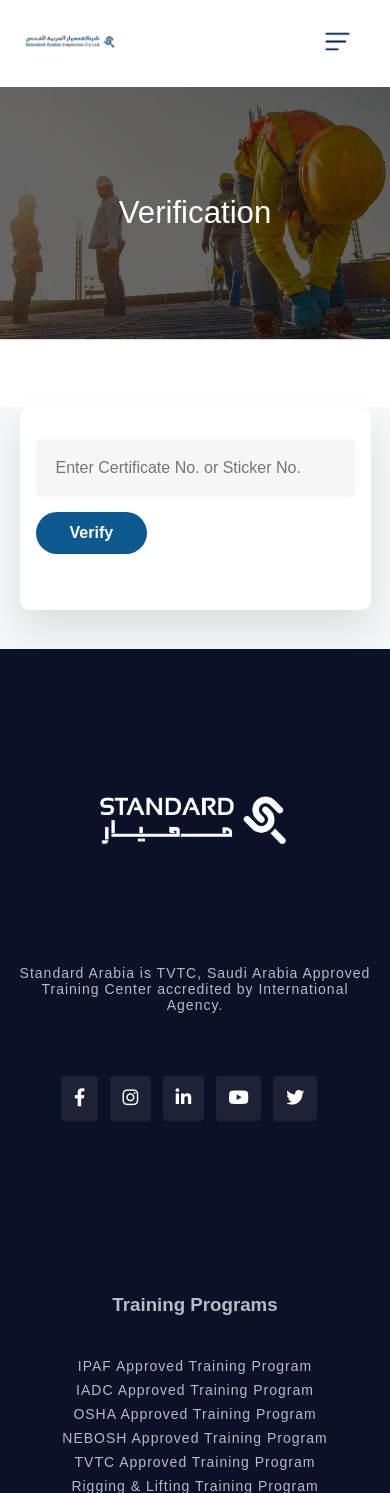
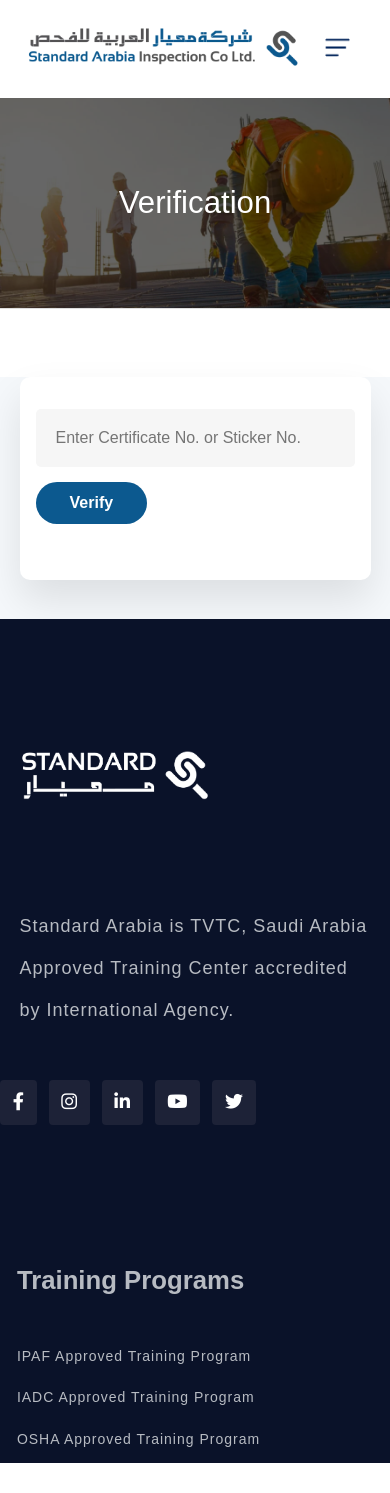
Before and after one commit to QudratUllahKhan9/standerarabia, a React (Create React App) app: page /Verification in a window 390 px wide. After the commit the page ends 1463 px from the top, so only its background shows below. Built offline with nearby package versions, Linux system fonts and the light colour scheme.

Commit message:
added new udated

```diff
--- a/src/Verification/components/HeroSection.css
+++ b/src/Verification/components/HeroSection.css
@@ -35,21 +35,10 @@
 /* Responsive tweaks */
 @media (max-width: 768px) {
   .hero {
-    height: 35vh;
+    height: 25vh !important;
   }
 
   .hero-text {
     font-size: 8vw;
   }
 }
-
-@media (max-width: 480px) {
-  .hero {
-    height: 30vh;
-  }
-
-  .hero-text {
-    font-size: 10vw;
-    padding: 6px 12px;
-  }
-}
--- a/src/components/Footer.css
+++ b/src/components/Footer.css
@@ -37,7 +37,9 @@
 .footer-logo p {
   font-size: 14px;
   margin-bottom: 10px;
-  width: 53%;
+  width: 63%;
+  font-weight: 100px;
+  line-height: 5vh;
   /* background-color: aqua; */
 }
 
@@ -65,6 +67,9 @@
   flex: 1 1 250px;
   margin-bottom: 20px;
   margin-top: 8vh;
+  line-height: 4vh;
+
+
 }
 
 .footer-links h3,
@@ -89,6 +94,8 @@
 .footer-contact p {
   font-size: 14px;
   margin-bottom: 8px;
+  line-height: 5vh;
+
 }
 
 .footer-bottom {
@@ -98,7 +105,8 @@
   text-align: center;
   padding-top: 25px;
   border-top: 1px solid #3a3a3a;
-  font-size: 13px;
+  font-size: 14px;
+  line-height: 4vh;
   color: #cccccc;
 
 
@@ -119,8 +127,8 @@
 @media (max-width: 992px) {
   .footer-container {
     flex-direction: column;
-    align-items: center;
-    text-align: center;
+    /* align-items: center; */
+    /* text-align: center; */
     gap: 2rem;
     /* background-color: violet; */
   background-color: #0A1229;
@@ -128,20 +136,41 @@
     height: 200vh;
   }
 
-  .footer-logo,
+
   .footer-links,
   .footer-contact {
     width: 100%;
+  margin-bottom: 0px;
 
-    align-items: center;
+    /* align-items: center; */
   }
 
+.footer-logo {
+  /* background-color: yellowgreen; */
+  display: flex;
+  align-items:start;
+  margin-bottom: 0px;
+
+}
   .footer-logo p {
     width: 90%;
+    font-size: 18px;
   }
 
+
+  .footer-links{
+    padding-left: 2vh;
+    font-size: 22px;
+  margin-bottom: 0px;
+
+  }
+   .footer-links li{
+    font-size: 18ox;
+   }
   .footer-links ul {
     padding-left: 0;
+
+
   }
 
   .footer-bottom {
@@ -151,4 +180,15 @@
   background-color: #0A1229;
 
   }
+  .footer-bottom-div{
+  width: 100%;
+  display: flex;
+  align-items: center;
+  justify-content: center;
+  background-color: yellowgreen;
 }
+.footer-bottom{
+  width: 100%;
+}
+
+}
--- a/src/components/Header.css
+++ b/src/components/Header.css
@@ -160,6 +160,11 @@
     display: none;
   }
 
+  .logo {
+  width: 33vh;
+  height: auto;
+  object-fit: contain;
+}
   /* Make sure the logo-container is visible */
   .logo-container {
     display: block;
```
